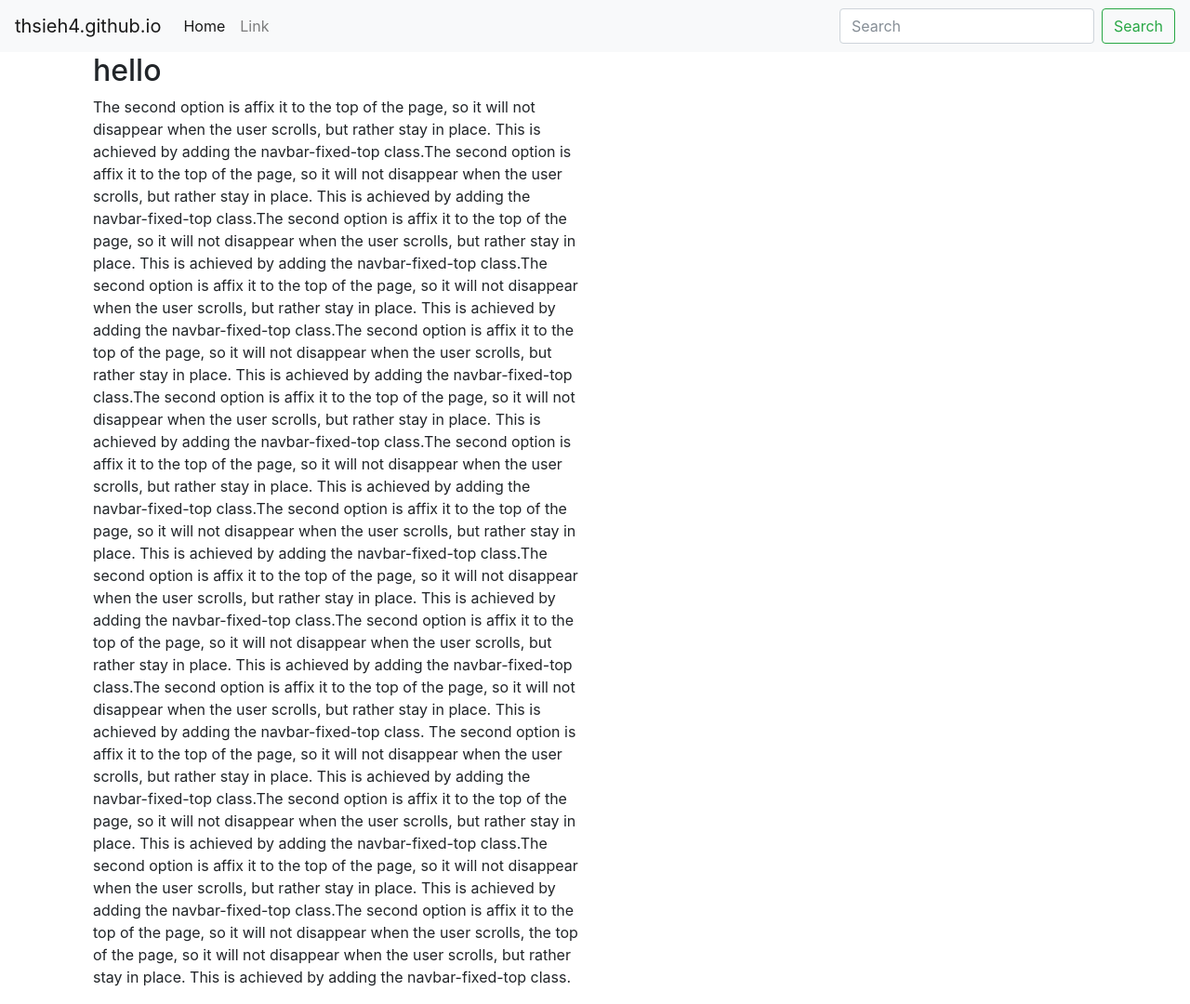
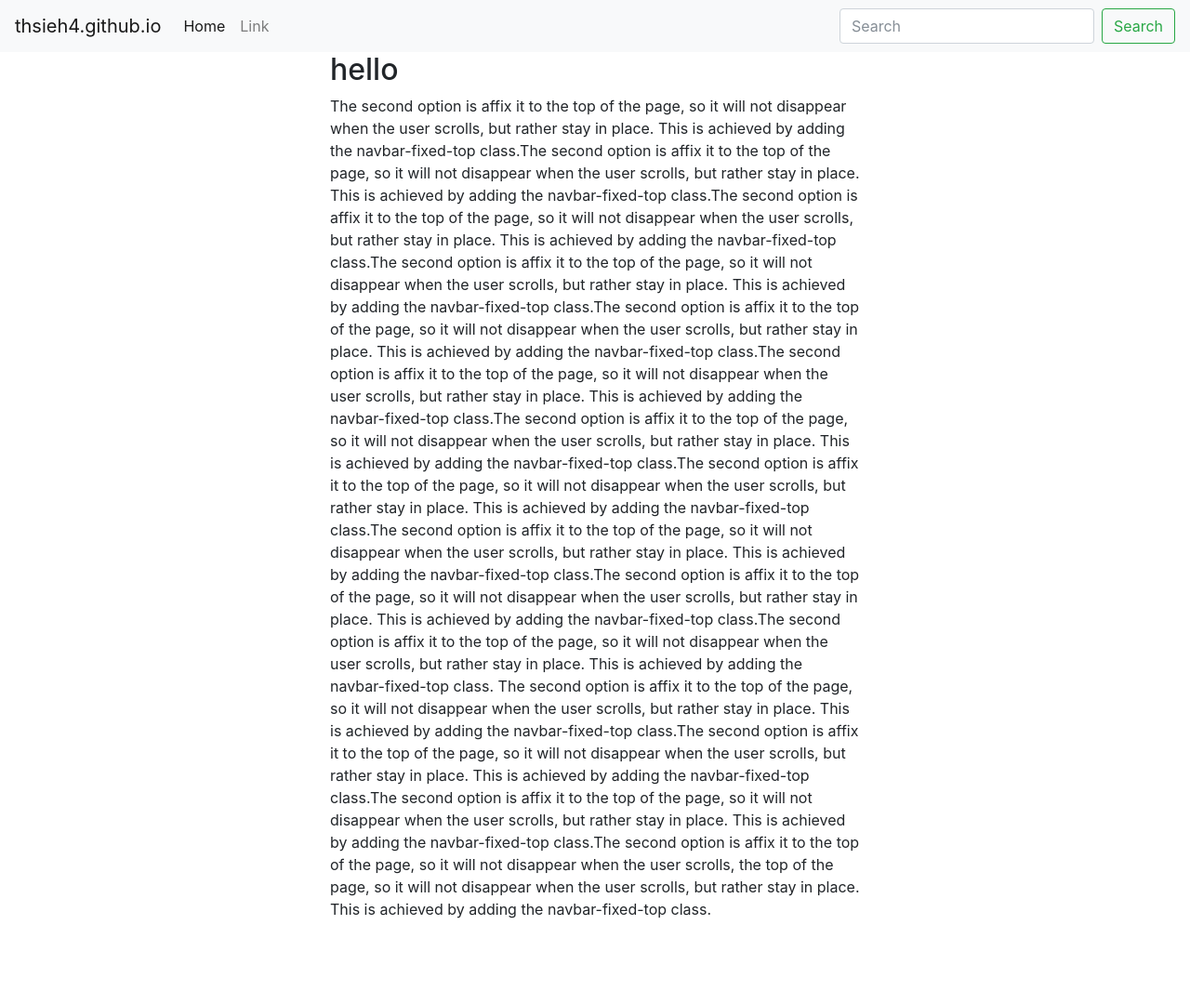
Before and after one commit to brucehsieh56/thsieh4.github.io, a Jekyll site: the page built from index.md, in a window 1280 px wide and 1080 px high. Shown: the whole window at 93% size. Built offline with Jekyll 4.4.1, drawn with Linux system fonts in a browser that asks for light colours; nearby versions of some CDN libraries; our own code applies the rules of GitHub Pages for plain Markdown files.

Commit message:
Update default.html

```diff
--- a/_layouts/default.html
+++ b/_layouts/default.html
@@ -8,13 +8,14 @@
     {% include navbar.html %}
 
         <div class="container">
-            <div class="col-md">
-            </div>
-            <div class="col-md-6">
-                {{ content }}
-            </div>
-            <div class="col-md">
-            </div>
+            <div class="row">
+                <div class="col-md"></div>
+                <div class="col-md-6">
+                    <div class="row">
+                        {{ content }}
+                    </div>
+                </div>
+            <div class="col-md"></div>
         </div>
 
     <!-- Optional JavaScript -->
```
